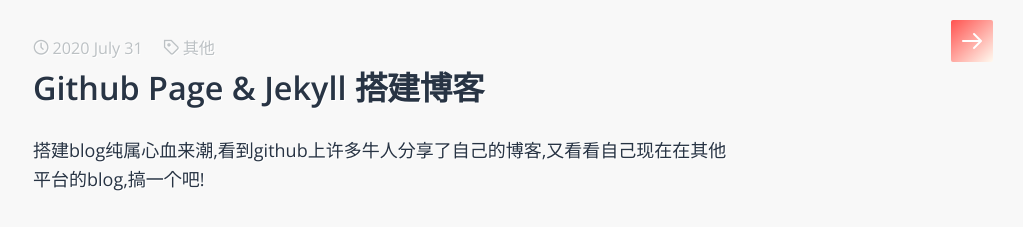
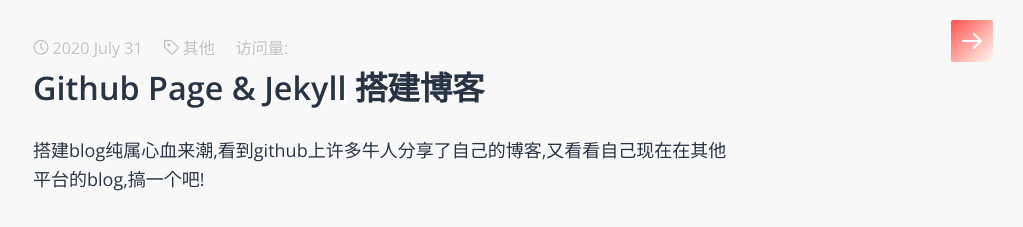
Before and after one commit to Tester-Dolores/Tester-Dolores.github.io, a Jekyll site: the page built from _posts/2020-07-31-github-page.markdown, in a window 1280 px wide. Shown: the top 227 px of the page, without its empty margins (257-1280 px from the left). Built offline with Jekyll 4.4.1, drawn with Linux system fonts in a browser that asks for light colours; some web fonts are replaced; comment, search, counter and statistics services are not loaded.

Commit message:
Update post.html

```diff
--- a/_layouts/post.html
+++ b/_layouts/post.html
@@ -11,7 +11,7 @@
     <span class="post-meta-span tag">{{ page.tags | join: ', ' }}</span>
     {% endif %}
     <span id="post-meta-span date">
-      <span id="busuanzi_value_page_pv"></span>
+      访问量: <span id="busuanzi_value_page_pv"></span>
     </span>
   </div>
 
```
